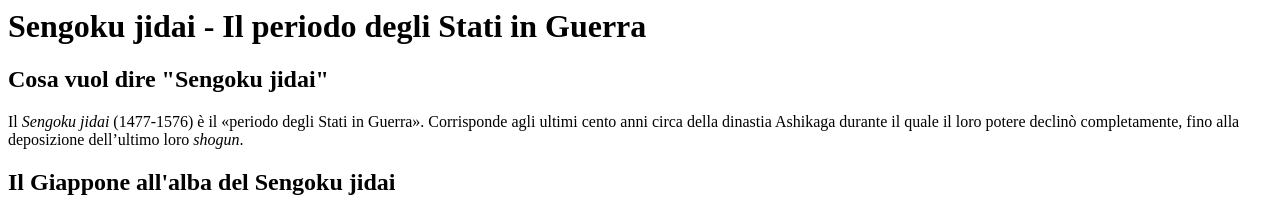
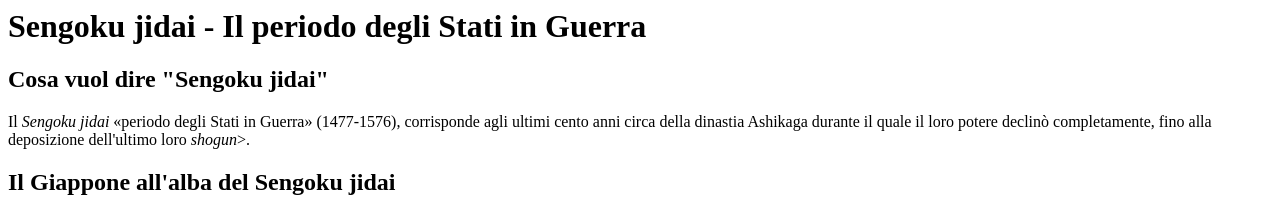
Before and after one commit to Cescus/Sengoku, a plain HTML site: page index.html in a window 1280 px wide. Shown: the top 203 px of the page. Drawn offline with Linux system fonts and the light colour scheme.

Commit message:
Update index.html

```diff
--- a/index.html
+++ b/index.html
@@ -1,6 +1,6 @@
 <h1>Sengoku jidai - Il periodo degli Stati in Guerra</h1>
 <h2>Cosa vuol dire "Sengoku jidai"</h2>
-<p>Il <i>Sengoku jidai</i> (1477-1576) &#232; il &#171;periodo degli Stati in Guerra&#187;. Corrisponde agli ultimi cento anni circa della dinastia Ashikaga durante il quale il loro potere declin&#242; completamente, fino alla deposizione dell&#8217;ultimo loro <em class="MuiTypography-root MuiTypography-italic css-uehu9e">shogun</em>.</p>
+<p>Il <i>Sengoku jidai</i> «periodo degli Stati in Guerra» (1477-1576), corrisponde agli ultimi cento anni circa della dinastia Ashikaga durante il quale il loro potere declinò completamente, fino alla deposizione dell'ultimo loro <i>shogun</i>>.</p>
 <h2>Il Giappone all'alba del Sengoku jidai</h2>
 <p>Il periodo che vide quindici membri del clan Ashikaga avvicendarsi alla carica di shogun prende nome dal quartiere di Kyoto in cui fu istituita la sede del governo militare. Sebbene il bakufu degli Ashikaga restasse formalmente in vita per circa due secoli e mezzo, il suo effettivo potere sarebbe andato declinando trasferendosi nelle mani dei grandi capi militari locali, in un generale clima di tensione che avrebbe portato il Giappone a vivere un lungo periodo di guerre civili. Pertanto, alla continuit&#224; del governo militare non corrisponde un andamento altrettanto regolare per quel che concerne gli sviluppi sociali, economici e culturali, i quali, nel corso di questo periodo, ebbero un'evoluzione che di rado coincide con la cronologia dettata dagli eventi politici.</p>
 <p>Nonostante la forte instabilit&#224; che caratterizz&#242; il periodo Muromachi in generale e quello Sengoku in partivolare, sul piano sociale ed economico si registrarono sviluppi rilevanti. Numerosi progressi furono compiuti anche nell'ambito del commercio e dei trasporti. Il commercio con la Cina immise in Giappone merci pregiate; dalla Corea si apprese la tecnica per produrre cotone.</p>
```
